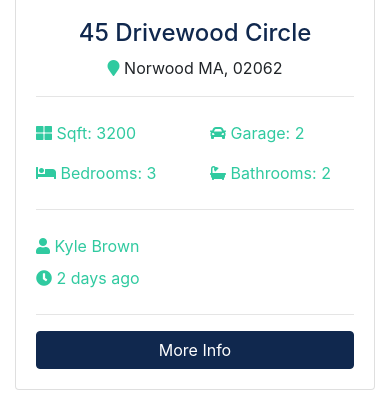
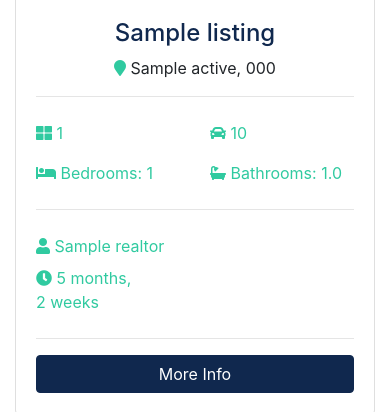
Before and after one commit to kennethsolomon/btre_project, a Django app: page /listings/search in a window 390 px wide. Shown: the part 1002-1414 px from the top of the page. Run offline with Django 3.2, Linux system fonts and the light colour scheme; tables that the repository leaves empty hold one stand-in row (values such as "Sample post"); grey boxes marked "Sample" are stand-in pictures; some libraries are stand-ins or nearby versions.

Commit message:
Search Form Filtering

```diff
--- a/listings/views.py
+++ b/listings/views.py
@@ -27,11 +27,43 @@ def listing(request, listing_id):
     return render(request, 'listings/listing.html', context)
 
 def search(request):
+    queryset_list = Listing.objects.order_by('-list_date')
+
+    # Keywords
+    if 'keywords' in request.GET:
+        keywords = request.GET['keywords']
+        if keywords:
+            queryset_list = queryset_list.filter(description__icontains=keywords)
+
+    # City
+    if 'city' in request.GET:
+        city = request.GET['city']
+        if city:
+            queryset_list = queryset_list.filter(city__iexact=city)
+
+    # State
+    if 'state' in request.GET:
+        state = request.GET['state']
+        if state:
+            queryset_list = queryset_list.filter(state__iexact=state)
+
+    # Price
+    if 'price' in request.GET:
+        price = request.GET['price']
+        if price:
+            queryset_list = queryset_list.filter(price__lte=price)
+
+    # Bedrooms
+    if 'bedrooms' in request.GET:
+        bedrooms = request.GET['bedrooms']
+        if bedrooms:
+            queryset_list = queryset_list.filter(bedrooms__lte=bedrooms)
 
     context = {
             'state_choices': state_choices,
             'bedroom_choices': bedroom_choices,
-            'price_choices': price_choices
+            'price_choices': price_choices,
+            'listings': queryset_list
             }
 
     return render(request, 'listings/search.html', context)
--- a/templates/listings/search.html
+++ b/templates/listings/search.html
@@ -7,7 +7,7 @@
 	<div class="container">
 	  <div class="row text-center">
 		<div class="col-md-12">
-		  <form action="search.html">
+            <form action="{% url 'search' %}">
 			<!-- Form Row 1 -->
 			<div class="form-row">
 			  <div class="col-md-4 mb-3">
@@ -80,263 +80,56 @@
 	<div class="container">
 	  <div class="row">
 
-		<!-- Listing 1 -->
+        {% if listings %}
+            {% for listing in listings %}
+                <!-- Listing -->
                 <div class="col-md-6 col-lg-4 mb-4">
                   <div class="card listing-preview">
-			<img class="card-img-top" src="assets/img/homes/home-1.jpg" alt="">
+                      <img class="card-img-top" src="{{ listing.photo_main.url }}" alt="">
                     <div class="card-img-overlay">
                       <h2>
-				<span class="badge badge-secondary text-white">$490,000</span>
+                          <span class="badge badge-secondary text-white">${{ listing.price | intcomma }}</span>
                       </h2>
                     </div>
                     <div class="card-body">
                       <div class="listing-heading text-center">
-				<h4 class="text-primary">45 Drivewood Circle</h4>
+                          <h4 class="text-primary">{{ listing.title }}</h4>
                         <p>
-				  <i class="fas fa-map-marker text-secondary"></i> Norwood MA, 02062</p>
+                        <i class="fas fa-map-marker text-secondary"></i> {{ listing.city }} {{ listing.state }}, {{ listing.zipcode }}</p>
                       </div>
                       <hr>
                       <div class="row py-2 text-secondary">
                         <div class="col-6">
-				  <i class="fas fa-th-large"></i> Sqft: 3200</div>
+                          <i class="fas fa-th-large"></i> {{ listing.sqft }} </div>
                         <div class="col-6">
-				  <i class="fas fa-car"></i> Garage: 2</div>
+                          <i class="fas fa-car"></i> {{ listing.garage }} </div>
                       </div>
                       <div class="row py-2 text-secondary">
                         <div class="col-6">
-				  <i class="fas fa-bed"></i> Bedrooms: 3</div>
+                            <i class="fas fa-bed"></i> Bedrooms: {{ listing.bedrooms }}</div>
                         <div class="col-6">
-				  <i class="fas fa-bath"></i> Bathrooms: 2</div>
+                            <i class="fas fa-bath"></i> Bathrooms: {{ listing.bathrooms }}</div>
                       </div>
                       <hr>
                       <div class="row py-2 text-secondary">
                         <div class="col-12">
-				  <i class="fas fa-user"></i> Kyle Brown</div>
+                            <i class="fas fa-user"></i> {{ listing.realtor }}</div>
                       </div>
                       <div class="row text-secondary pb-2">
                         <div class="col-6">
-				  <i class="fas fa-clock"></i> 2 days ago</div>
+                            <i class="fas fa-clock"></i> {{ listing.list_date | timesince }}</div>
                       </div>
                       <hr>
-			  <a href="listing.html" class="btn btn-primary btn-block">More Info</a>
+                      <a href="{% url 'listing' listing.id %}" class="btn btn-primary btn-block">More Info</a>
                     </div>
                   </div>
                 </div>
-
-		<!-- Listing 2 -->
-		<div class="col-md-6 col-lg-4 mb-4">
-		  <div class="card listing-preview">
-			<img class="card-img-top" src="assets/img/homes/home-2.jpg" alt="">
-			<div class="card-img-overlay">
-			  <h2>
-				<span class="badge badge-secondary text-white">$550,000</span>
-			  </h2>
+            {% endfor %}
+        {% else %}
+        <div class="col-md-12">
+            <p>No Listings Available</p>
         </div>
-			<div class="card-body">
-			  <div class="listing-heading text-center">
-				<h4 class="text-primary">18 Jefferson Lane</h4>
-				<p>
-				  <i class="fas fa-map-marker text-secondary"></i> Woburn MA, 01801</p>
-			  </div>
-			  <hr>
-			  <div class="row py-2 text-secondary">
-				<div class="col-6">
-				  <i class="fas fa-th-large"></i> Sqft: 3200</div>
-				<div class="col-6">
-				  <i class="fas fa-car"></i> Garage: 1</div>
-			  </div>
-			  <div class="row py-2 text-secondary">
-				<div class="col-6">
-				  <i class="fas fa-bed"></i> Bedrooms: 4</div>
-				<div class="col-6">
-				  <i class="fas fa-bath"></i> Bathrooms: 2.5</div>
-			  </div>
-			  <hr>
-			  <div class="row py-2 text-secondary">
-				<div class="col-6">
-				  <i class="fas fa-user"></i> Mark Hudson</div>
-			  </div>
-			  <div class="row text-secondary pb-2">
-				<div class="col-6">
-				  <i class="fas fa-clock"></i> 5 days ago</div>
-			  </div>
-			  <hr>
-			  <a href="listing.html" class="btn btn-primary btn-block">More Info</a>
-			</div>
-		  </div>
-		</div>
-
-		<!-- Listing 3 -->
-		<div class="col-md-6 col-lg-4 mb-4">
-		  <div class="card listing-preview">
-			<img class="card-img-top" src="assets/img/homes/home-3.jpg" alt="">
-			<div class="card-img-overlay">
-			  <h2>
-				<span class="badge badge-secondary text-white">$580,000</span>
-			  </h2>
-			</div>
-			<div class="card-body">
-			  <div class="listing-heading text-center">
-				<h4 class="text-primary">187 Woodrow Street</h4>
-				<p>
-				  <i class="fas fa-map-marker text-secondary"></i> Salem MA, 01915</p>
-			  </div>
-			  <hr>
-			  <div class="row py-2 text-secondary">
-				<div class="col-6">
-				  <i class="fas fa-th-large"></i> Sqft: 3107</div>
-				<div class="col-6">
-				  <i class="fas fa-car"></i> Garage: 0</div>
-			  </div>
-			  <div class="row py-2 text-secondary">
-				<div class="col-6">
-				  <i class="fas fa-bed"></i> Bedrooms: 4</div>
-				<div class="col-6">
-				  <i class="fas fa-bath"></i> Bathrooms: 3</div>
-			  </div>
-			  <hr>
-			  <div class="row py-2 text-secondary">
-				<div class="col-6">
-				  <i class="fas fa-user"></i> Mark Hudson</div>
-			  </div>
-			  <div class="row text-secondary pb-2">
-				<div class="col-6">
-				  <i class="fas fa-clock"></i> 5 days ago</div>
-			  </div>
-			  <hr>
-			  <a href="listing.html" class="btn btn-primary btn-block">More Info</a>
-			</div>
-		  </div>
-		</div>
-
-		<!-- Listing 4 -->
-		<div class="col-md-6 col-lg-4 mb-4">
-		  <div class="card listing-preview">
-			<img class="card-img-top" src="assets/img/homes/home-4.jpg" alt="">
-			<div class="card-img-overlay">
-			  <h2>
-				<span class="badge badge-secondary text-white">$380,000</span>
-			  </h2>
-			</div>
-			<div class="card-body">
-			  <div class="listing-heading text-center">
-				<h4 class="text-primary">28 Gifford Street</h4>
-				<p>
-				  <i class="fas fa-map-marker text-secondary"></i> Bedford NH, 03103</p>
-			  </div>
-			  <hr>
-			  <div class="row py-2 text-secondary">
-				<div class="col-6">
-				  <i class="fas fa-th-large"></i> Sqft: 2927</div>
-				<div class="col-6">
-				  <i class="fas fa-car"></i> Garage: 2</div>
-			  </div>
-			  <div class="row py-2 text-secondary">
-				<div class="col-6">
-				  <i class="fas fa-bed"></i> Bedrooms: 4</div>
-				<div class="col-6">
-				  <i class="fas fa-bath"></i> Bathrooms: 2</div>
-			  </div>
-			  <hr>
-			  <div class="row py-2 text-secondary">
-				<div class="col-6">
-				  <i class="fas fa-user"></i> Jenny Johnson</div>
-			  </div>
-			  <div class="row text-secondary pb-2">
-				<div class="col-6">
-				  <i class="fas fa-clock"></i> 5 days ago</div>
-			  </div>
-			  <hr>
-			  <a href="listing.html" class="btn btn-primary btn-block">More Info</a>
-			</div>
-		  </div>
-		</div>
-
-		<!-- Listing 5 -->
-		<div class="col-md-6 col-lg-4 mb-4">
-		  <div class="card listing-preview">
-			<img class="card-img-top" src="assets/img/homes/home-5.jpg" alt="">
-			<div class="card-img-overlay">
-			  <h2>
-				<span class="badge badge-secondary text-white">$230,000</span>
-			  </h2>
-			</div>
-			<div class="card-body">
-			  <div class="listing-heading text-center">
-				<h4 class="text-primary">12 United Road</h4>
-				<p>
-				  <i class="fas fa-map-marker text-secondary"></i> South Hampton NH, 03827</p>
-			  </div>
-			  <hr>
-			  <div class="row py-2 text-secondary">
-				<div class="col-6">
-				  <i class="fas fa-th-large"></i> Sqft: 2207</div>
-				<div class="col-6">
-				  <i class="fas fa-car"></i> Garage: 1</div>
-			  </div>
-			  <div class="row py-2 text-secondary">
-				<div class="col-6">
-				  <i class="fas fa-bed"></i> Bedrooms: 3</div>
-				<div class="col-6">
-				  <i class="fas fa-bath"></i> Bathrooms: 1.5</div>
-			  </div>
-			  <hr>
-			  <div class="row py-2 text-secondary">
-				<div class="col-6">
-				  <i class="fas fa-user"></i> Kyle Brown</div>
-			  </div>
-			  <div class="row text-secondary pb-2">
-				<div class="col-6">
-				  <i class="fas fa-clock"></i> 5 days ago</div>
-			  </div>
-			  <hr>
-			  <a href="listing.html" class="btn btn-primary btn-block">More Info</a>
-			</div>
-		  </div>
-		</div>
-
-		<!-- Listing 6 -->
-		<div class="col-md-6 col-lg-4 mb-4">
-		  <div class="card listing-preview">
-			<img class="card-img-top" src="assets/img/homes/home-6.jpg" alt="">
-			<div class="card-img-overlay">
-			  <h2>
-				<span class="badge badge-secondary text-white">$780,000</span>
-			  </h2>
-			</div>
-			<div class="card-body">
-			  <div class="listing-heading text-center">
-				<h4 class="text-primary">33 Essex Circle</h4>
-				<p>
-				  <i class="fas fa-map-marker text-secondary"></i> Lexington MA, 01731</p>
-			  </div>
-			  <hr>
-			  <div class="row py-2 text-secondary">
-				<div class="col-6">
-				  <i class="fas fa-th-large"></i> Sqft: 4145</div>
-				<div class="col-6">
-				  <i class="fas fa-car"></i> Garage: 1</div>
-			  </div>
-			  <div class="row py-2 text-secondary">
-				<div class="col-6">
-				  <i class="fas fa-bed"></i> Bedrooms: 5</div>
-				<div class="col-6">
-				  <i class="fas fa-bath"></i> Bathrooms: 3.5</div>
-			  </div>
-			  <hr>
-			  <div class="row py-2 text-secondary">
-				<div class="col-6">
-				  <i class="fas fa-user"></i> Kyle Brown</div>
-			  </div>
-			  <div class="row text-secondary pb-2">
-				<div class="col-6">
-				  <i class="fas fa-clock"></i> 5 days ago</div>
-			  </div>
-			  <hr>
-			  <a href="listing.html" class="btn btn-primary btn-block">More Info</a>
-			</div>
-		  </div>
-		</div>
+        {% endif %}
 
 	  </div>
 	</div>
```
Lines whose indentation alone changed are shown as unchanged.
